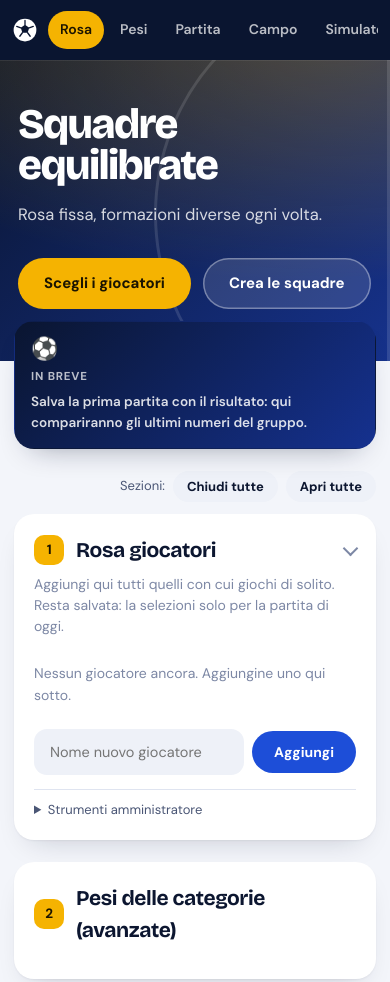
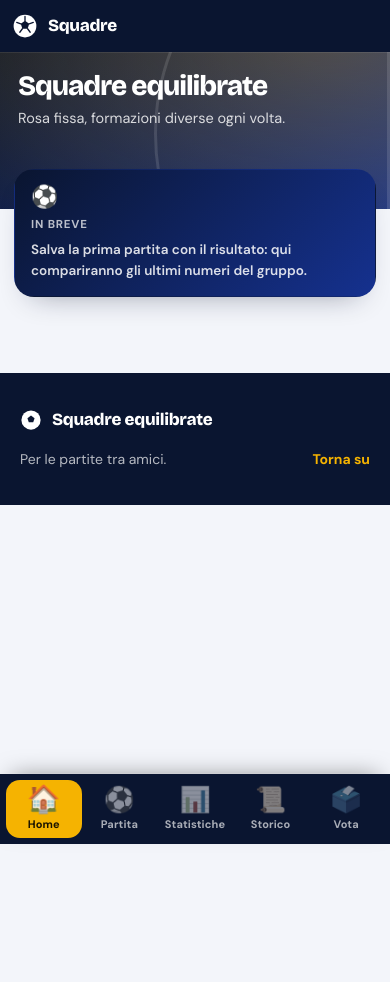
Before and after one commit to JansehX/Voti-squadre-calcio, a plain HTML site: page index.html in a window 390 px wide. Shown: the top 982 px of the page. After the commit the page ends 844 px from the top, so only its background shows below. Drawn offline with nearby package versions, Linux system fonts and the light colour scheme.

Commit message:
Add files via upload

```diff
--- a/index.html
+++ b/index.html
@@ -308,6 +308,31 @@ button.elo-leg { border-radius: 999px; padding: 6px 11px; font-size: 12.5px; fon
 button.elo-leg i { width: 10px; height: 10px; border-radius: 50%; background: var(--c); display: inline-block; opacity: .35; }
 button.elo-leg.on { color: var(--text); border-color: var(--c); }
 button.elo-leg.on i { opacity: 1; }
+/* Schede, barra in basso, intestazione compatta */
+.tab-hidden { display: none !important; }
+.hero { padding: 30px 20px 86px; }
+h1 { font-size: 38px; margin: 0 0 6px; max-width: none; line-height: 1.02; }
+.subtitle { font-size: 16px; margin: 0; max-width: none; }
+.hero-cta { display: none !important; }
+body.tab-not-home .hero { padding-bottom: 26px; }
+.bottombar { display: none; }
+@media (max-width: 719px) {
+  .nav-links { display: none; }
+  .topbar-in { height: 52px; }
+  .brand span { display: inline; font-size: 17px; }
+  body { --nav-h: 52px; padding-bottom: calc(76px + env(safe-area-inset-bottom, 0px)); }
+  .hero { padding: 20px 18px 80px; }
+  h1 { font-size: 28px; }
+  .subtitle { font-size: 14.5px; }
+  body.tab-not-home .hero { padding-bottom: 20px; }
+  .bottombar { display: flex; position: fixed; left: 0; right: 0; bottom: 0; z-index: 60; background: var(--nav-bg); padding: 6px 6px calc(6px + env(safe-area-inset-bottom, 0px)); box-shadow: 0 -1px 0 rgba(255,255,255,.1), 0 -8px 24px -12px rgba(0,0,0,.5); }
+  .bottombar button { flex: 1; background: none; border: 0; border-radius: 14px; color: rgba(255,255,255,.65); display: flex; flex-direction: column; align-items: center; gap: 2px; padding: 6px 2px 5px; font: inherit; cursor: pointer; min-width: 0; box-shadow: none; transform: none; }
+  .bottombar .bb-ico { font-size: 25px; line-height: 1.1; filter: grayscale(.6) opacity(.8); transition: transform .15s; }
+  .bottombar .bb-lbl { font-size: 11px; font-weight: 700; letter-spacing: .01em; }
+  .bottombar button.active { color: var(--pop-ink); background: var(--pop); }
+  .bottombar button.active .bb-ico { filter: none; transform: translateY(-1px) scale(1.08); }
+}
+@media (min-width: 720px) { .brand span { display: inline; } }
 </style>
 </head>
 <body>
@@ -320,6 +345,7 @@ button.elo-leg.on i { opacity: 1; }
     <div class="nav-links" id="nav-links"></div>
   </div>
 </nav>
+<nav class="bottombar" id="bottombar" aria-label="Schede"></nav>
 <header class="hero" id="top">
   <div class="hero-in">
     <h1>Squadre equilibrate</h1>
@@ -3449,58 +3475,64 @@ function generateSuggestionsFromVotes(matchId) {
   })());
 }
 
-// Clic su un link interno: salta subito alla sezione (senza cambiare l'indirizzo della pagina)
+// ---- Schede (tab): una sezione alla volta invece di una pagina lunghissima ----
+const TABS = [
+  ['home', 'Home', '🏠', ['dash-section']],
+  ['partita', 'Partita', '⚽', ['roster-section','weights-section','match-section','result-section','pitch-section','sim-section']],
+  ['stat', 'Statistiche', '📊', ['stats-section','rankings-section','elo-section','chem-section','performance-section','suggestions-section']],
+  ['storico', 'Storico', '📜', ['history-section']],
+  ['vota', 'Vota', '🗳️', ['vote-section']]
+];
+let currentTab = 'home';
+function tabsAvailable() { return TABS.filter(t => !(isVoteOnlyMode && t[0] === 'partita')); }
+function tabOfSection(id) { const t = TABS.find(t => t[3].includes(id)); return t ? t[0] : null; }
+function tabKey() { return 'squadre-tab-v1-' + (location.pathname.split('/').pop() || 'index') + (isVoteOnlyMode ? '-vota' : ''); }
+function applyTab() {
+  TABS.forEach(t => t[3].forEach(id => {
+    const el = document.getElementById(id);
+    if (el) el.classList.toggle('tab-hidden', t[0] !== currentTab);
+  }));
+  const tools = document.getElementById('sec-tools');
+  if (tools) tools.classList.toggle('tab-hidden', !(currentTab === 'partita' || currentTab === 'stat'));
+  document.body.classList.toggle('tab-not-home', currentTab !== 'home');
+  document.querySelectorAll('[data-tab]').forEach(el => {
+    const on = el.dataset.tab === currentTab;
+    el.classList.toggle('active', on);
+    if (on) el.setAttribute('aria-current', 'page'); else el.removeAttribute('aria-current');
+  });
+}
+function switchTab(id, noScroll) {
+  if (!tabsAvailable().some(t => t[0] === id)) id = 'home';
+  currentTab = id;
+  try { localStorage.setItem(tabKey(), id); } catch (e) {}
+  applyTab();
+  if (!noScroll) window.scrollTo({ top: 0, behavior: 'auto' });
+}
+function buildTabs() {
+  const list = tabsAvailable();
+  const top = document.getElementById('nav-links');
+  if (top) top.innerHTML = list.map(t => `<a href="#tab-${t[0]}" data-tab="${t[0]}">${t[1]}</a>`).join('');
+  const bar = document.getElementById('bottombar');
+  if (bar) bar.innerHTML = list.map(t => `<button type="button" data-tab="${t[0]}" aria-label="${t[1]}"><span class="bb-ico">${t[2]}</span><span class="bb-lbl">${t[1]}</span></button>`).join('');
+  let saved = 'home';
+  try { saved = localStorage.getItem(tabKey()) || 'home'; } catch (e) {}
+  currentTab = list.some(t => t[0] === saved) ? saved : 'home';
+  applyTab();
+}
 document.addEventListener('click', e => {
+  const tb = e.target.closest('#bottombar [data-tab]');
+  if (tb) { switchTab(tb.dataset.tab); return; }
   const a = e.target.closest('a[href^="#"]');
   if (!a) return;
   const id = a.getAttribute('href').slice(1);
-  const target = id === 'top' ? document.body : document.getElementById(id);
+  if (id.startsWith('tab-')) { e.preventDefault(); switchTab(id.slice(4)); return; }
+  if (id === 'top') { e.preventDefault(); window.scrollTo({ top: 0, behavior: 'auto' }); return; }
+  const target = document.getElementById(id);
   if (!target) return;
   e.preventDefault();
   expandSection(target);
   const nav = document.querySelector('.topbar');
-  const offset = nav ? nav.offsetHeight + 12 : 12;
-  const y = id === 'top' ? 0 : target.getBoundingClientRect().top + window.pageYOffset - offset;
-  window.scrollTo({ top: Math.max(0, y), behavior: 'auto' });
-  if (id !== 'top') {
-    document.querySelectorAll('#nav-links a').forEach(l => l.classList.toggle('active', l.dataset.id === id));
-  }
-});
-
-// ---- Barra di navigazione: mostra solo le sezioni visibili ----
-const NAV_ITEMS = [
-  ['roster-section','Rosa'],['weights-section','Pesi'],['match-section','Partita'],['result-section','Squadre'],
-  ['pitch-section','Campo'],['sim-section','Simulatore'],['stats-section','Marcatori'],['rankings-section','Classifiche'],['elo-section','Elo'],['chem-section','Coppie'],
-  ['performance-section','Media voti'],['suggestions-section','Suggerimenti'],['history-section','Storico'],['vote-section','Vota']
-];
-let navTimer = null, navObserver = null;
-function buildNav() {
-  const box = document.getElementById('nav-links');
-  if (!box) return;
-  const items = NAV_ITEMS.filter(([id]) => {
-    const el = document.getElementById(id);
-    return el && el.style.display !== 'none';
-  });
-  const key = items.map(i => i[0]).join(',');
-  if (box.dataset.key === key) return;
-  box.dataset.key = key;
-  box.innerHTML = items.map(([id, label]) => `<a href="#${id}" data-id="${id}">${label}</a>`).join('');
-  if (navObserver) navObserver.disconnect();
-  navObserver = new IntersectionObserver(entries => {
-    entries.forEach(en => {
-      if (!en.isIntersecting) return;
-      box.querySelectorAll('a').forEach(a => a.classList.toggle('active', a.dataset.id === en.target.id));
-      const act = box.querySelector('a.active');
-      if (act) act.scrollIntoView({ block: 'nearest', inline: 'center' });
-    });
-  }, { rootMargin: '-35% 0px -60% 0px' });
-  items.forEach(([id]) => navObserver.observe(document.getElementById(id)));
-}
-function scheduleNav() { clearTimeout(navTimer); navTimer = setTimeout(buildNav, 120); }
-document.addEventListener('DOMContentLoaded', () => {
-  buildNav();
-  new MutationObserver(scheduleNav).observe(document.querySelector('.wrap'), { subtree: true, attributes: true, attributeFilter: ['style'] });
-  setTimeout(buildNav, 800);
+  window.scrollTo({ top: Math.max(0, target.getBoundingClientRect().top + window.pageYOffset - (nav ? nav.offsetHeight : 0) - 12), behavior: 'auto' });
 });
 
 let isVoteOnlyMode = false;
@@ -3516,6 +3548,7 @@ function saveCollapsed() {
   try { localStorage.setItem(collapseKey(), JSON.stringify(collapsibleSections().filter(s => s.classList.contains('collapsed')).map(s => s.id))); } catch (e) {}
 }
 function expandSection(sec) {
+  if (sec && sec.id) { const t = tabOfSection(sec.id); if (t && t !== currentTab && typeof switchTab === 'function') switchTab(t, true); }
   if (sec && sec.classList && sec.classList.contains('collapsed')) { setCollapsed(sec, false); saveCollapsed(); }
 }
 function setAllCollapsed(on) {
@@ -3608,6 +3641,9 @@ try {
   }
 } catch (e) {}
 applyVoteOnlyMode();
+buildTabs();
+document.addEventListener('DOMContentLoaded', applyTab);
+window.addEventListener('load', applyTab);
 initMatchDate();
 renderAll();
 populateVoteMatchSelect();
```
Also changed, not shown: vota.html (+80 -44 lines).
